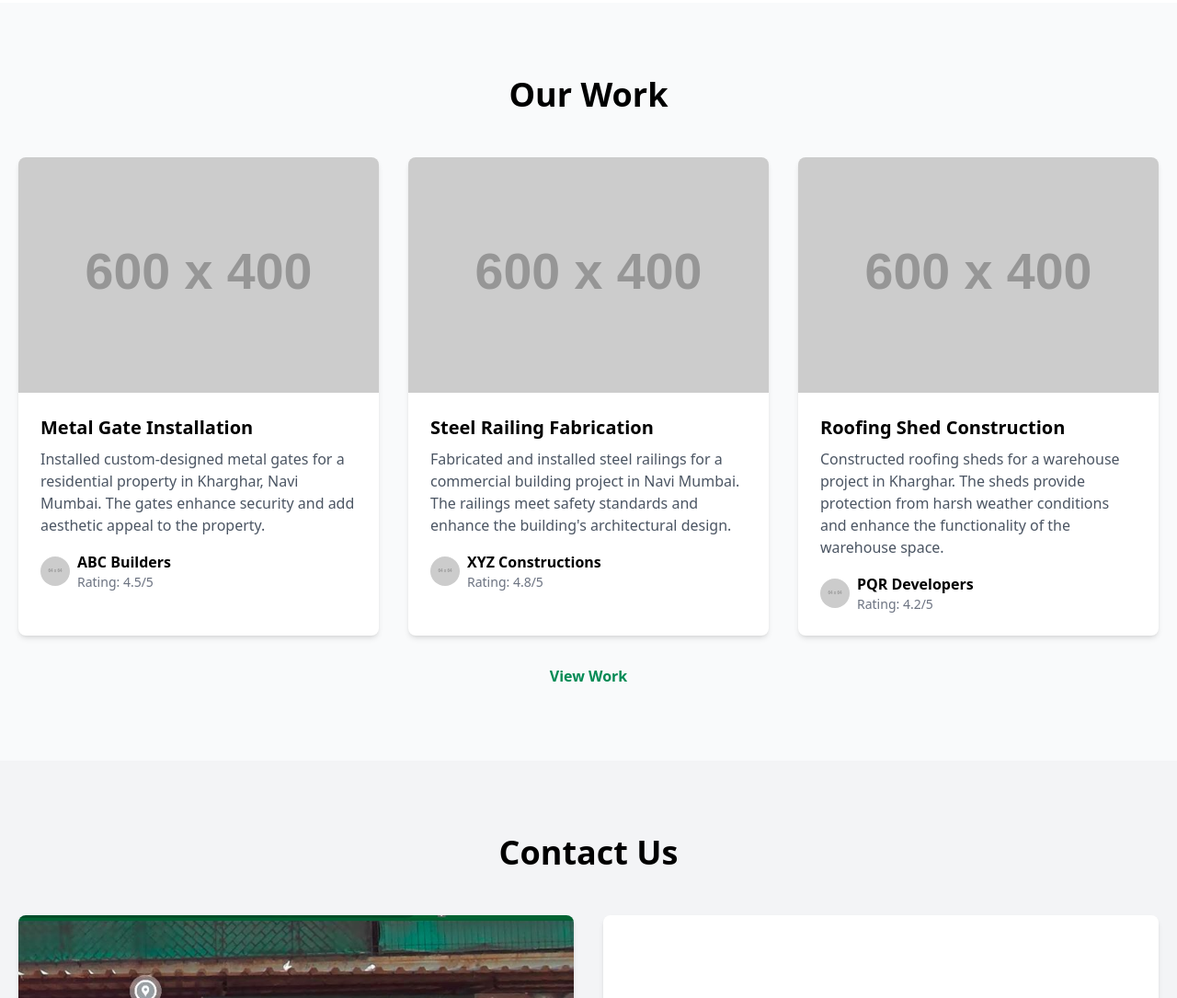
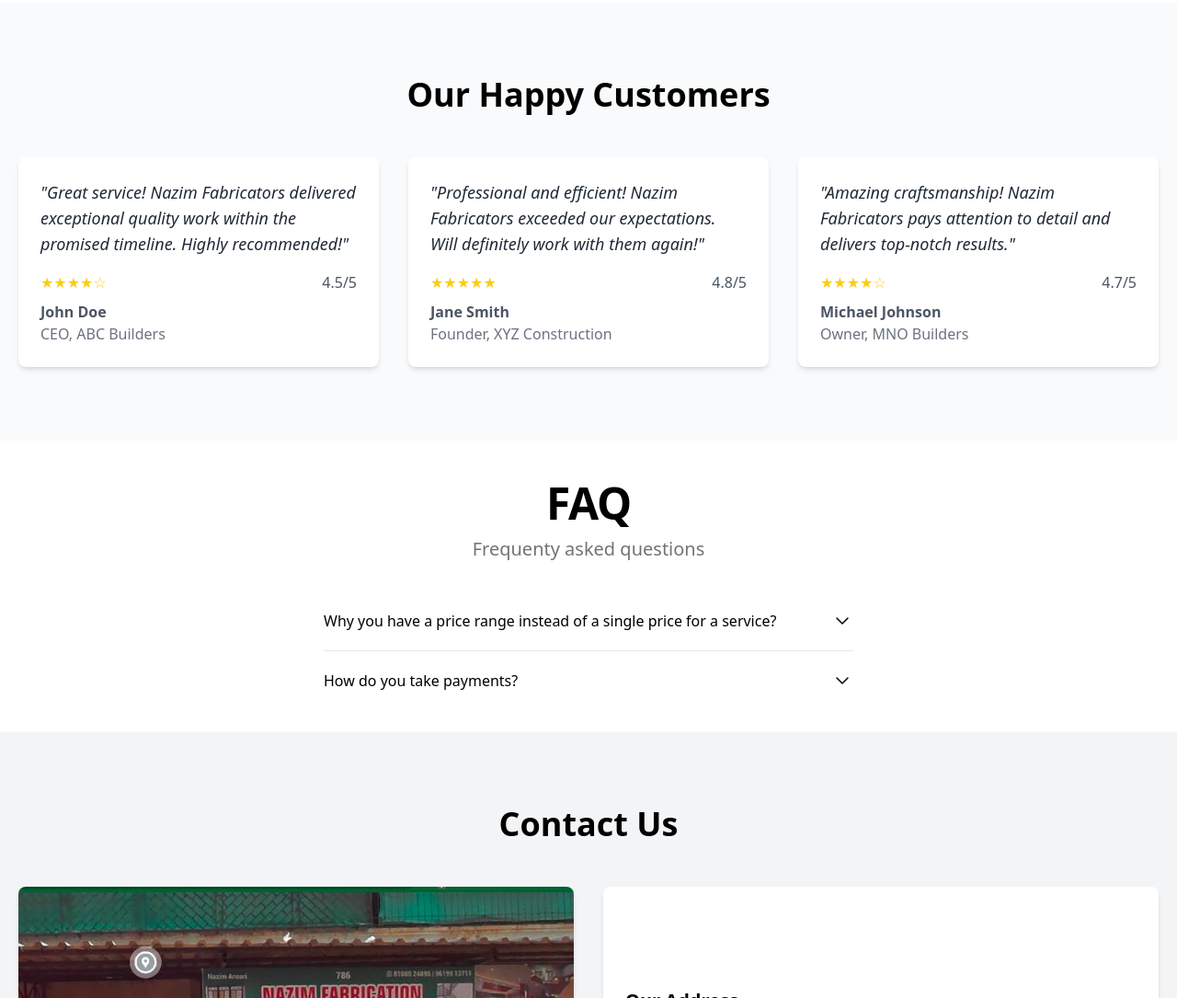
Before and after one commit to adnanAliSDE/nazimfabrication, a website built with Vite: page index.html in a window 1280 px wide. Shown: the part 1715-2800 px from the top of the page at 92% size. Built offline with nearby package versions, Linux system fonts and the light colour scheme; placeholder pictures from the web are drawn by us.

Commit message:
Refactored UI and removed work section

```diff
--- a/index.html
+++ b/index.html
@@ -23,7 +23,7 @@
         <nav class="hidden md:flex items-center space-x-6">
             <a href="#about-us" class="text-white hover:text-gray-300">About Us</a>
             <a href="#services" class="text-white hover:text-gray-300">Services</a>
-            <a href="#work" class="text-white hover:text-gray-300">Our Work</a>
+            <a href="#reviews" class="text-white hover:text-gray-300">Reviews</a>
             <a href="#contact-us" class="text-white hover:text-gray-300">Contact Us</a>
         </nav>
 
@@ -51,7 +51,7 @@
                 <!-- Menu items -->
                 <a href="#about-us" class="text-white hover:text-gray-300">About Us</a>
                 <a href="#services" class="text-white hover:text-gray-300">Services</a>
-                <a href="#work" class="text-white hover:text-gray-300">Our Work</a>
+                <a href="#reviews" class="text-white hover:text-gray-300">Reviews</a>
                 <a href="#contact-us" class="text-white hover:text-gray-300">Contact Us</a>
 
                 <!-- Close button -->
@@ -120,7 +120,7 @@
                             <!-- Service Title -->
                             <h3 class="text-xl font-semibold mb-2">Steel Railings</h3>
                             <!-- Pricing Range -->
-                            <p class="text-gray-600 mb-2">Pricing Range: ₹110 per sq foot</p>
+                            <p class="text-gray-600 mb-2">Pricing Range: ₹800-₹1400 per running foot</p>
                             <!-- Service Description -->
                             <p class="text-gray-600 mb-4">Our expert craftsmen create durable and stylish steel railings
                                 to enhance the safety and aesthetics of your property.</p>
@@ -138,7 +138,7 @@
                             class="w-full h-48 object-cover rounded-t-lg">
                         <div class="p-6">
                             <!-- Service Title -->
-                            <h3 class="text-xl font-semibold mb-2">Shutter</h3>
+                            <h3 class="text-xl font-semibold mb-2">Rolling Shutter</h3>
                             <!-- Pricing Range -->
                             <p class="text-gray-600 mb-2">Pricing Range: ₹200-₹350 per sq foot</p>
                             <!-- Service Description -->
@@ -186,122 +186,9 @@
                 </div>
             </div>
         </section>
-
-        <!-- work section -->
-        <section id="work" class="work px-5 py-20">
+        <section id="reviews" class="testimonials px-5 py-20">
             <div class="container mx-auto">
-                <h2 class="text-3xl md:text-4xl font-bold text-center mb-12">Our Work</h2>
-                <div class="grid grid-cols-1 md:grid-cols-2 lg:grid-cols-3 gap-8">
-                    <!-- Portfolio Item 1 -->
-                    <div class="bg-white rounded-lg shadow-md">
-                        <!-- Image -->
-                        <img src="https://via.placeholder.com/600x400" alt="Portfolio Item 1"
-                            class="w-full h-64 object-cover rounded-t-lg">
-                        <!-- Content -->
-                        <div class="p-6">
-                            <h3 class="text-xl font-semibold mb-2">Metal Gate Installation</h3>
-                            <p class="text-gray-600">Installed custom-designed metal gates for a residential property in
-                                Kharghar, Navi Mumbai. The gates enhance security and add aesthetic appeal to the
-                                property.</p>
-                            <!-- Client Info -->
-                            <div class="flex items-center mt-4">
-                                <img src="https://via.placeholder.com/64x64" alt="Client Photo"
-                                    class="w-8 h-8 rounded-full mr-2">
-                                <div>
-                                    <p class="font-semibold">ABC Builders</p>
-                                    <p class="text-sm text-gray-500">Rating: 4.5/5</p>
-                                </div>
-                            </div>
-                        </div>
-                    </div>
-                    <!-- Portfolio Item 2 -->
-                    <div class="bg-white rounded-lg shadow-md">
-                        <!-- Image -->
-                        <img src="https://via.placeholder.com/600x400" alt="Portfolio Item 2"
-                            class="w-full h-64 object-cover rounded-t-lg">
-                        <!-- Content -->
-                        <div class="p-6">
-                            <h3 class="text-xl font-semibold mb-2">Steel Railing Fabrication</h3>
-                            <p class="text-gray-600">Fabricated and installed steel railings for a commercial building
-                                project
-                                in Navi Mumbai. The railings meet safety standards and enhance the building's
-                                architectural
-                                design.</p>
-                            <!-- Client Info -->
-                            <div class="flex items-center mt-4">
-                                <img src="https://via.placeholder.com/64x64" alt="Client Photo"
-                                    class="w-8 h-8 rounded-full mr-2">
-                                <div>
-                                    <p class="font-semibold">XYZ Constructions</p>
-                                    <p class="text-sm text-gray-500">Rating: 4.8/5</p>
-                                </div>
-                            </div>
-                        </div>
-                    </div>
-                    <!-- Portfolio Item 3 -->
-                    <div class="bg-white rounded-lg shadow-md">
-                        <!-- Image -->
-                        <img src="https://via.placeholder.com/600x400" alt="Portfolio Item 3"
-                            class="w-full h-64 object-cover rounded-t-lg">
-                        <!-- Content -->
-                        <div class="p-6">
-                            <h3 class="text-xl font-semibold mb-2">Roofing Shed Construction</h3>
-                            <p class="text-gray-600">Constructed roofing sheds for a warehouse project in Kharghar. The
-                                sheds
-                                provide protection from harsh weather conditions and enhance the functionality of the
-                                warehouse
-                                space.</p>
-                            <!-- Client Info -->
-                            <div class="flex items-center mt-4">
-                                <img src="https://via.placeholder.com/64x64" alt="Client Photo"
-                                    class="w-8 h-8 rounded-full mr-2">
-                                <div>
-                                    <p class="font-semibold">PQR Developers</p>
-                                    <p class="text-sm text-gray-500">Rating: 4.2/5</p>
-                                </div>
-                            </div>
-                        </div>
-                    </div>
-                    <!-- Repeat for more Portfolio Items -->
-                </div>
-                <!-- View Portfolio Link -->
-                <div class="text-center mt-8">
-                    <a href="#" class="text-primary-500 hover:text-primary-600 font-semibold">View Work</a>
-                </div>
-            </div>
-        </section>
-
-
-        <section id="contact-us" class="contact-us px-5 py-20 bg-gray-100">
-            <div class="container mx-auto">
-                <h2 class="text-3xl md:text-4xl font-bold text-center mb-12">Contact Us</h2>
-                <div class="grid grid-cols-1 md:grid-cols-2 gap-8">
-                    <!-- Shop Photo -->
-                    <div class="bg-white rounded-lg shadow-md overflow-hidden">
-                        <img src="static/media/images/shop.JPG" alt="Shop Photo" class="w-full ">
-                    </div>
-                    <!-- Contact Information -->
-                    <div class="bg-white rounded-lg shadow-md p-6 flex flex-col justify-center">
-                        <h3 class="text-xl font-semibold mb-4">Our Address</h3>
-                        <p class="text-gray-600 mb-2">Shop no 2, Sujata CHS, Plot no 143, Sector-13</p>
-                        <p class="text-gray-600 mb-2">Kharghar, Navi Mumbai</p>
-                        <p class="text-gray-600 mb-4">Pin code: 410210</p>
-                        <!-- Call Now Button -->
-                        <a href="tel:+911234567890"
-                            class="text-center text-white bg-primary-500 hover:bg-primary-600 px-6 py-3 rounded-md font-semibold mb-4">Call
-                            Now</a>
-                        <!-- View on Google Maps Button -->
-                        <a href="https://maps.app.goo.gl/pVx9EjqT6xzT1tSG8"
-                            class="text-center text-white bg-primary-500 hover:bg-primary-600 px-6 py-3 rounded-md font-semibold">View
-                            on Google Maps</a>
-                    </div>
-                </div>
-            </div>
-        </section>
-
-        <section class="testimonials px-5 py-20">
-            <div class="container mx-auto">
-                <h2 class="text-3xl md:text-4xl font-bold text-center mb-12">Client Testimonials</h2>
+                <h2 class="text-3xl md:text-4xl font-bold text-center mb-12">Our Happy Customers</h2>
                 <div class="grid grid-cols-1 md:grid-cols-2 lg:grid-cols-3 gap-8">
                     <!-- Testimonial 1 -->
                     <div class="bg-white rounded-lg shadow-md p-6">
@@ -401,6 +288,32 @@
                 </div>
             </div>
         </section>
+        <section id="contact-us" class="contact-us px-5 py-20 bg-gray-100">
+            <div class="container mx-auto">
+                <h2 class="text-3xl md:text-4xl font-bold text-center mb-12">Contact Us</h2>
+                <div class="grid grid-cols-1 md:grid-cols-2 gap-8">
+                    <!-- Shop Photo -->
+                    <div class="bg-white rounded-lg shadow-md overflow-hidden">
+                        <img src="static/media/images/shop.JPG" alt="Shop Photo" class="w-full ">
+                    </div>
+                    <!-- Contact Information -->
+                    <div class="bg-white rounded-lg shadow-md p-6 flex flex-col justify-center">
+                        <h3 class="text-xl font-semibold mb-4">Our Address</h3>
+                        <p class="text-gray-600 mb-2">Shop no 2, Sujata CHS, Plot no 143, Sector-13</p>
+                        <p class="text-gray-600 mb-2">Kharghar, Navi Mumbai</p>
+                        <p class="text-gray-600 mb-4">Pin code: 410210</p>
+                        <!-- Call Now Button -->
+                        <a href="tel:+911234567890"
+                            class="text-center text-white bg-primary-500 hover:bg-primary-600 px-6 py-3 rounded-md font-semibold mb-4">Call
+                            Now</a>
+                        <!-- View on Google Maps Button -->
+                        <a href="https://maps.app.goo.gl/pVx9EjqT6xzT1tSG8"
+                            class="text-center text-white bg-primary-500 hover:bg-primary-600 px-6 py-3 rounded-md font-semibold">View
+                            on Google Maps</a>
+                    </div>
+                </div>
+            </div>
+        </section>
     </main>
 
     <footer class="px-5 bg-gray-900 text-white py-10 md:px-8 pb-0">
@@ -429,7 +342,7 @@
                     <li><a href="#" class="hover:text-gray-400">Home</a></li>
                     <li><a href="#about-us" class="hover:text-gray-400">About Us</a></li>
                     <li><a href="#services" class="hover:text-gray-400">Services</a></li>
-                    <li><a href="#work" class="hover:text-gray-400">Our Work</a></li>
+                    <li><a href="#reviews" class="hover:text-gray-400">Reviews</a></li>
                     <li><a href="#contact-us" class="hover:text-gray-400">Contact Us</a></li>
                 </ul>
             </div>
```
